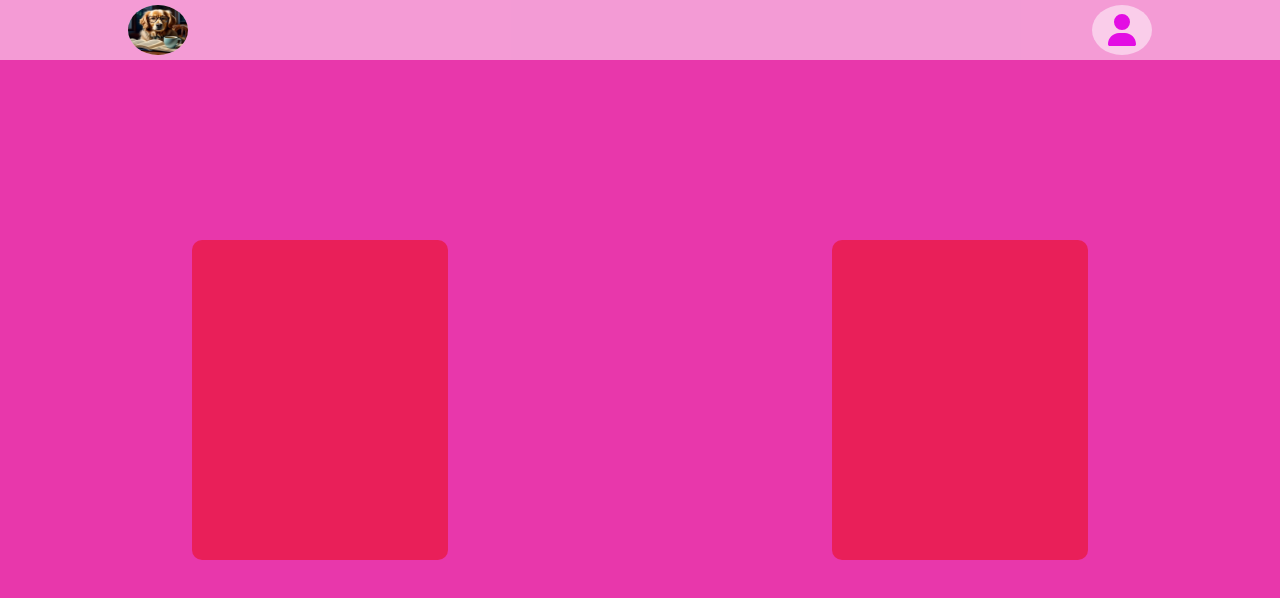
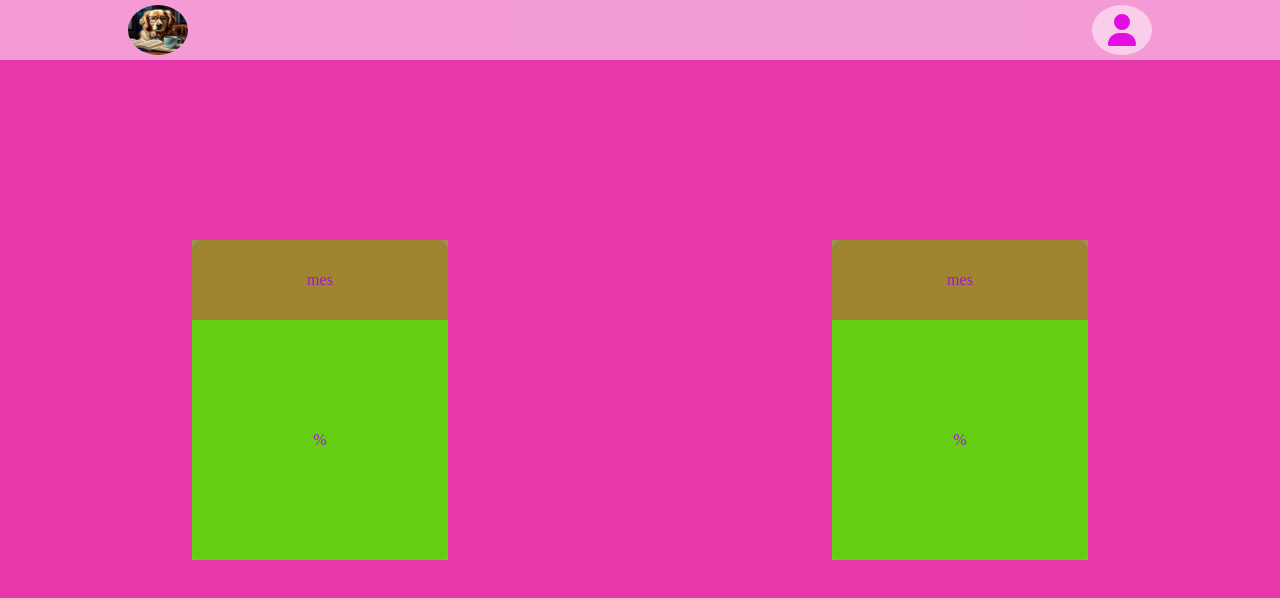
Before and after one commit to Gerenciar-gastos/Gerenciar_gastos_front, a React (Vite) app: page /home in a window 1280 px wide. Shown: the top 598 px of the page. Built offline with nearby package versions, Linux system fonts and the light colour scheme.

Commit message:
feat: creat container name e percetage

```diff
--- a/src/assets/styled/homeStyled/MonthStyled.jsx
+++ b/src/assets/styled/homeStyled/MonthStyled.jsx
@@ -20,4 +20,25 @@ export const Month = styled.div`
   justify-content: space-between;
   align-items: center;
   border-radius: 10px;
+  flex-direction: column;
 `;
+
+export const Name = styled.div`
+  background-color: rgba(87, 235, 8, 0.5);
+  color: #a70ee9;
+  width: 20vw;
+  height: 10vh;
+  display: flex;
+  justify-content: center;
+  align-items: center;
+`;
+
+export const Percentage = styled.div`
+  background-color: rgba(80, 235, 8, 0.865);
+  width: 20vw;
+  height: 30vh;
+  color: #a70ee9;
+  display: flex;
+  justify-content: center;
+  align-items: center;
+`;
--- a/src/pages/Home.jsx
+++ b/src/pages/Home.jsx
@@ -1,4 +1,4 @@
-import { All, Month } from "../assets/styled/homeStyled/MonthStyled";
+import { All, Month, Name, Percentage } from "../assets/styled/homeStyled/MonthStyled";
 import NavBar from "../components/Navbar";
 
 export default function Home() {
@@ -6,8 +6,22 @@ export default function Home() {
     return (
         <All>
             <NavBar />
-            <Month></Month>
-            <Month></Month>
+            <Month>
+                <Name>
+                    mes
+                </Name>
+                <Percentage>
+                    %
+                </Percentage>
+            </Month>
+            <Month>
+                <Name>
+                    mes
+                </Name>
+                <Percentage>
+                    %
+                </Percentage>
+            </Month>
             <></>
 
         </All>
```
